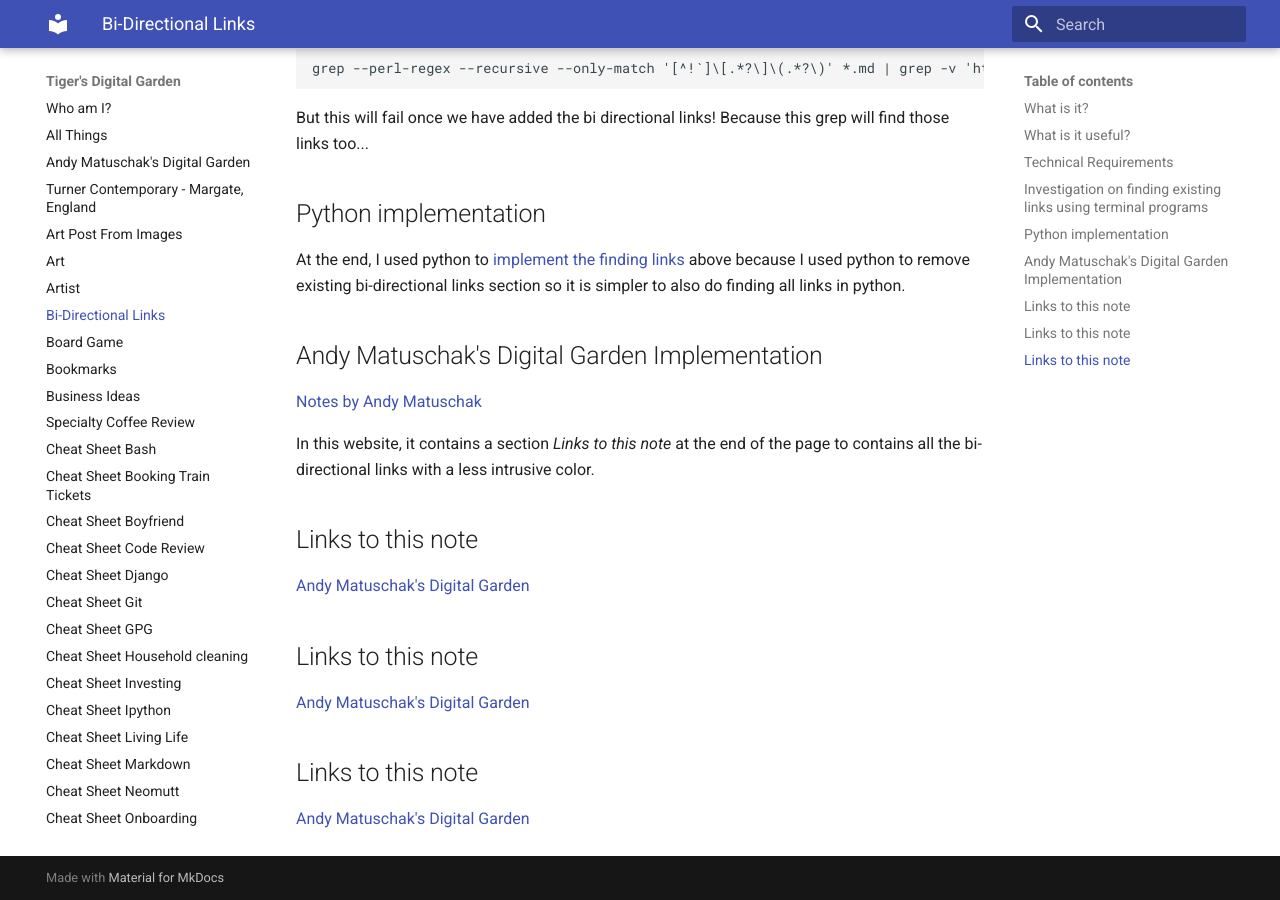
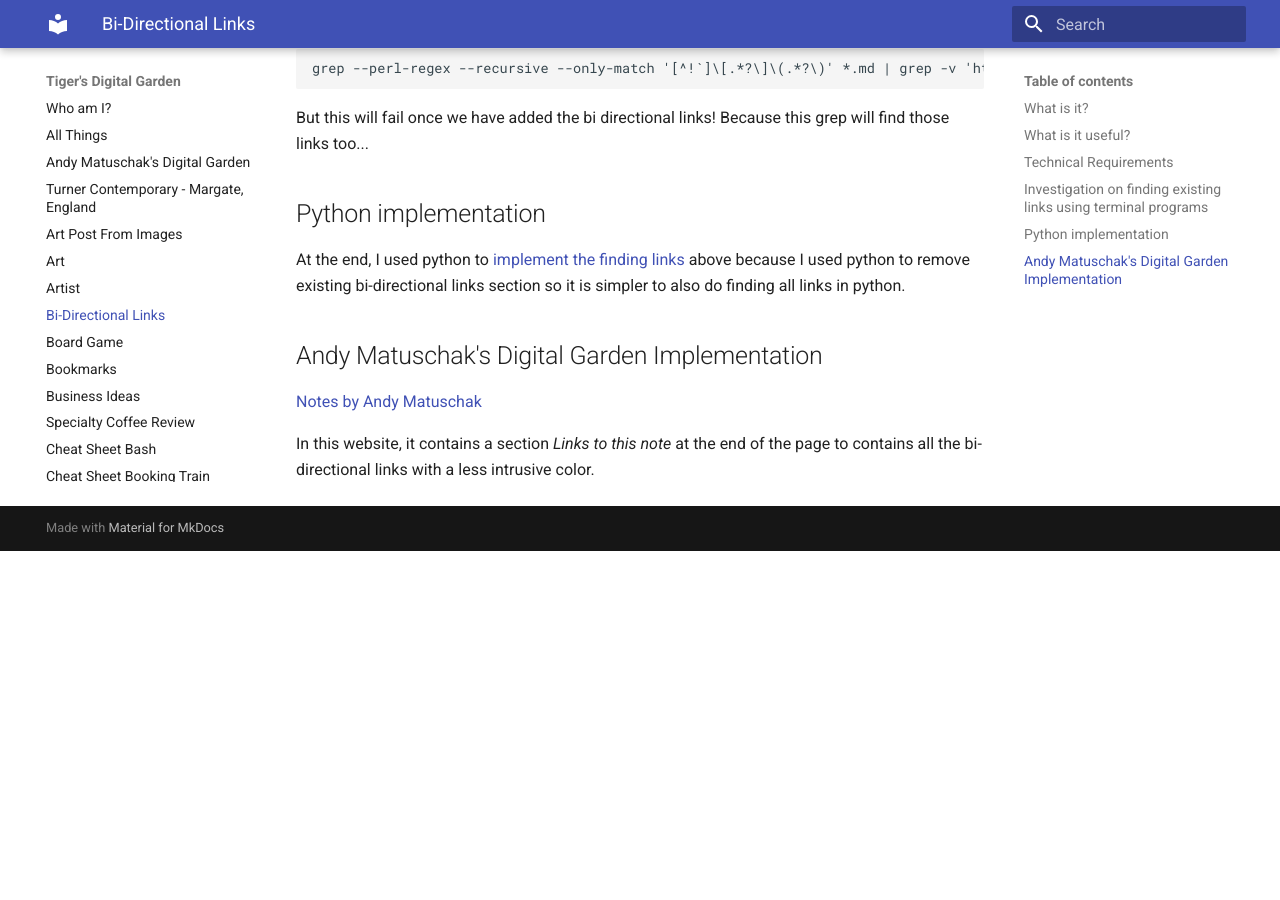
Before and after one commit to ynotstartups/notes, an MkDocs documentation site: the page built from notes/bi-directional-links.md, in a window 1280 px wide and 900 px high, scrolled down 1765 px. Built offline with MkDocs 1.6.1 and Material for MkDocs 9.7.7, drawn with Linux system fonts in a browser that asks for light colours; after the commit the page ends 2316 px from its top, so only the background shows below that.

Commit message:
update bi links

```diff
--- a/notes/bi-directional-links.md
+++ b/notes/bi-directional-links.md
@@ -85,15 +85,3 @@ At the end, I used python to [implement the finding links](https://github.com/yn
 [Notes by Andy Matuschak](https://notes.andymatuschak.org/About_these_notes)
 
 In this website, it contains a section *Links to this note* at the end of the page to contains all the bi-directional links with a less intrusive color.
-
-## Links to this note
-
-[Andy Matuschak's Digital Garden](andy-matuschak-digital-garden.md)
-
-## Links to this note
-
-[Andy Matuschak's Digital Garden](andy-matuschak-digital-garden.md)
-
-## Links to this note
-
-[Andy Matuschak's Digital Garden](andy-matuschak-digital-garden.md)
```
Also changed, not shown: 1 other file.
